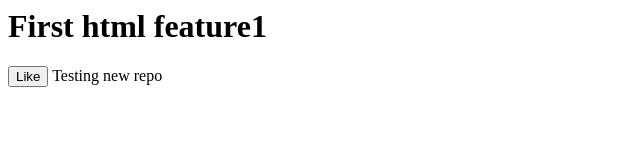
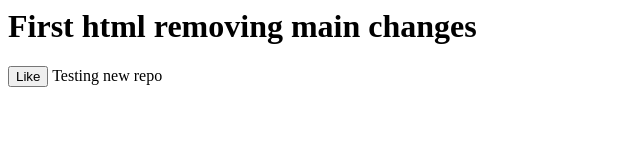
Before and after one commit to gunasekhar96/localrepo, a plain HTML site: page index.html in a window 1280 px wide. Shown: the whole page, without its empty margins (0-640 px from the left). Drawn offline with Linux system fonts and the light colour scheme.

Commit message:
revert main changes

```diff
--- a/index.html
+++ b/index.html
@@ -1,5 +1,5 @@
 <header>
-    <h1>First html feature1</h1>
+    <h1>First html removing main changes</h1>
 
     <link >
 </header>
```
